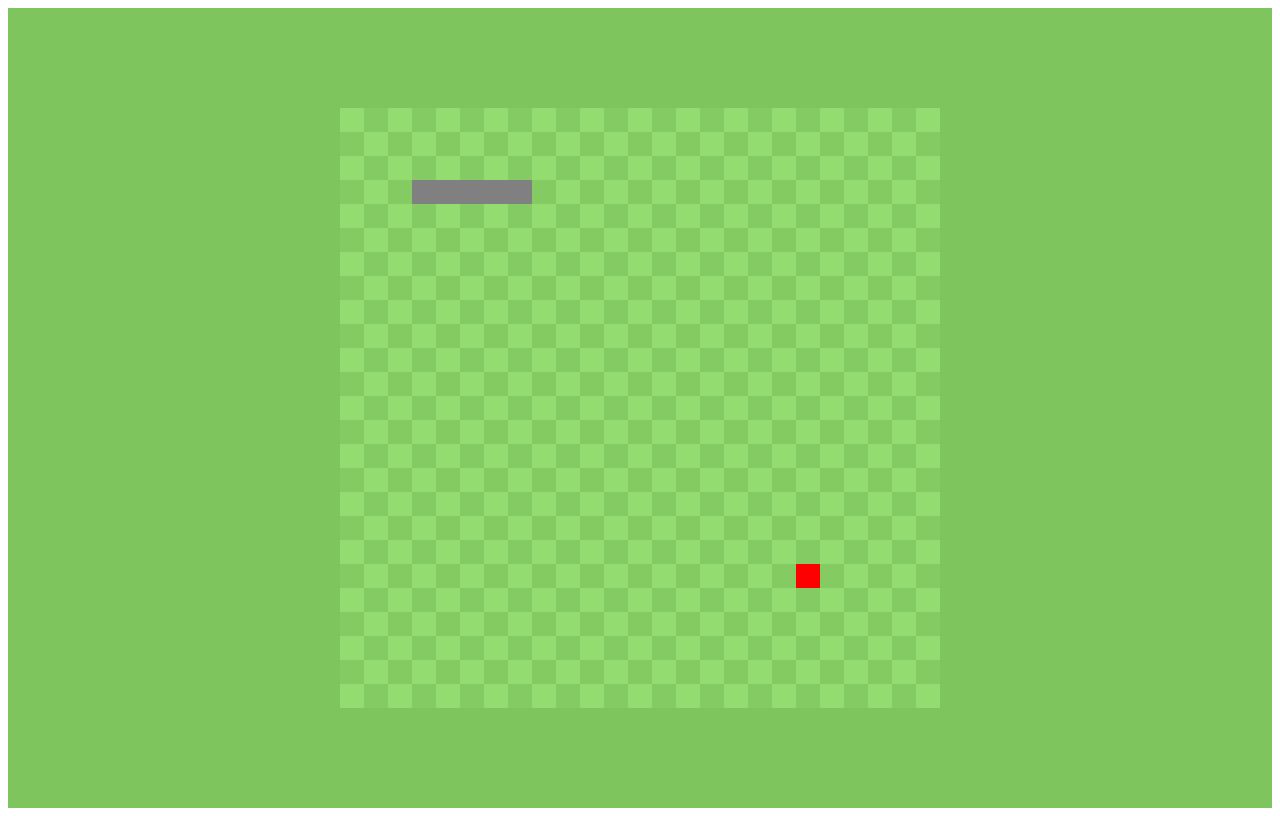
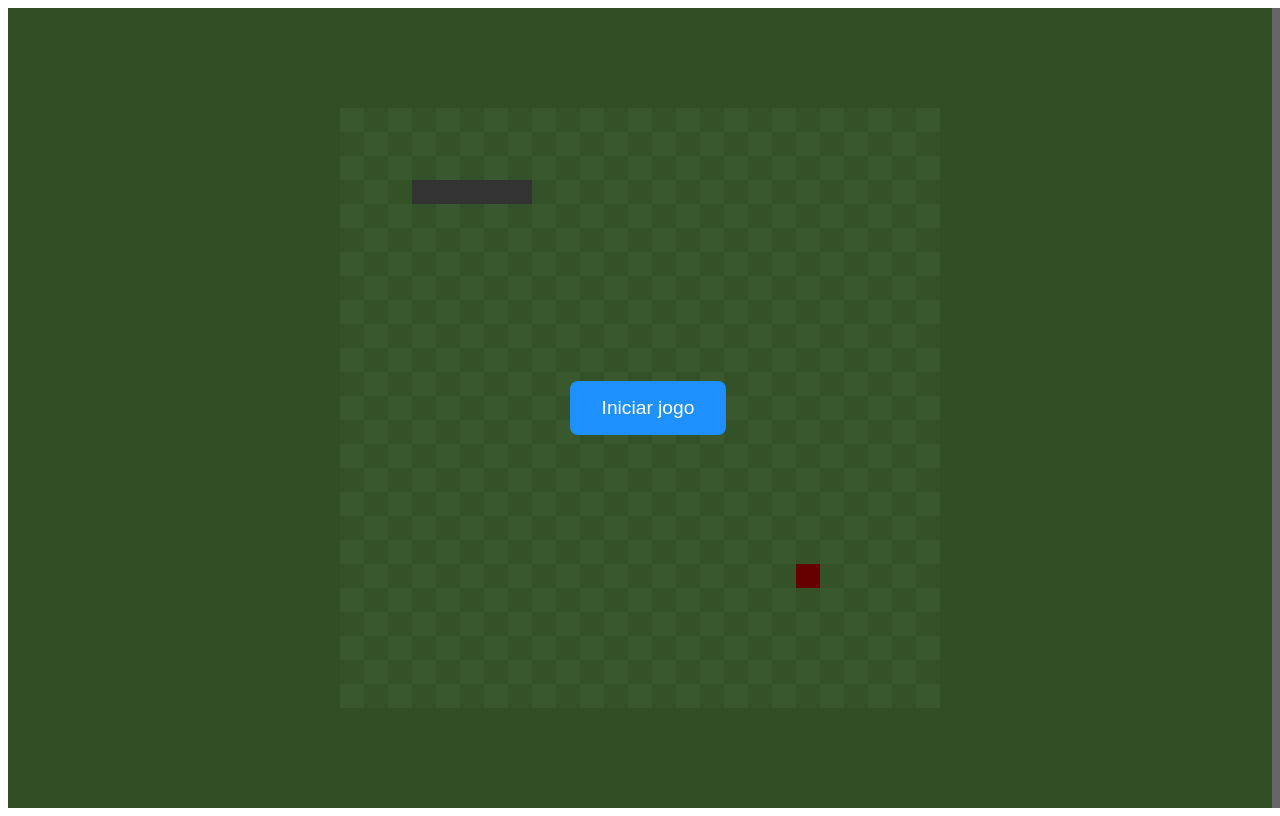
Before and after one commit to KathCris/SnakeGame, a Nuxt app: page / in a window 1280 px wide. Built offline with nearby package versions, Linux system fonts and the light colour scheme.

Commit message:
[Style] create of startScreen and refactor of css

```diff
--- a/components/BoardGame.vue
+++ b/components/BoardGame.vue
@@ -1,5 +1,9 @@
 <template>
-  <div style="background-color: #7DC55C; height: 100vh; margin: 0; padding: 0; display: flex; justify-content: center; align-items: center;">
+  <div v-if="showButtonStart" class="containerButtonStart">
+    <button @click="startGame" class="buttonStart" type="button">Iniciar jogo</button>
+  </div>
+  <div v-if="showButtonStart" class="screenOpacity" />
+    <div class="configContainerCanvas">
       <canvas
         :width="600"
         :height="600"
@@ -23,6 +27,7 @@ export default{
     return {
       numberRandomToApply: 1,
       numberRandomToSnake: 1,
+      showButtonStart: true,
       context: null,
       bgColorRefBoard: ref('green'),
       sizeSquares: 24,
@@ -94,6 +99,9 @@ export default{
       }
     },
 
+    startGame () {
+      this.showButtonStart = false
+    },
 
 
     processingGame () {
@@ -110,6 +118,51 @@ export default{
 
 
 <style scoped>
+
+.buttonStart {
+  padding: 16px 32px;
+  font-size: larger;
+  border: none;
+  border-radius: 8px;
+  color: white;
+  background-color: dodgerblue;
+}
+.buttonStart:hover{
+  background-color: rgb(25, 108, 190);
+  cursor: pointer;
+}
+
+.screenOpacity {
+  background-color: black;
+  height: 100vh;
+  width: 100%;
+  position: absolute;
+  z-index: 10;
+  opacity: 0.6;
+}
+
+.configContainerCanvas {
+  position: relative;
+  background-color: #7DC55C;
+  height: 100vh;
+  margin: 0;
+  padding: 0;
+  display: flex;
+  justify-content: center;
+  align-items: center;
+}
+
+.containerButtonStart{
+  width: 100%;
+  display: flex;
+  position: absolute;
+  z-index: 20;
+  justify-content: center;
+  align-items: center;
+  height: 100vh;
+}
+
+/*  */
 .apple {
   position: relative;
   width: 100px;
```
Lines whose indentation alone changed are shown as unchanged.
